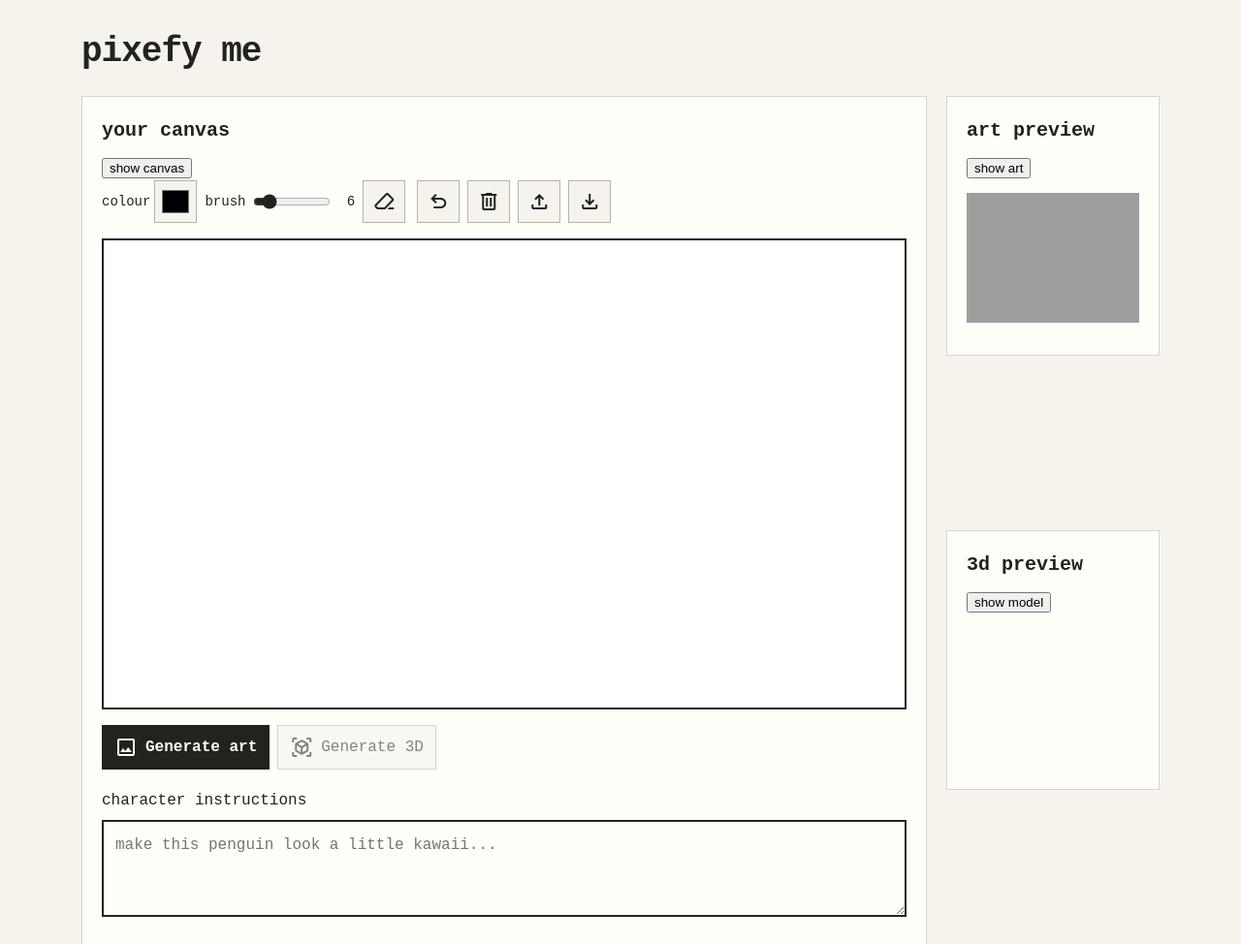
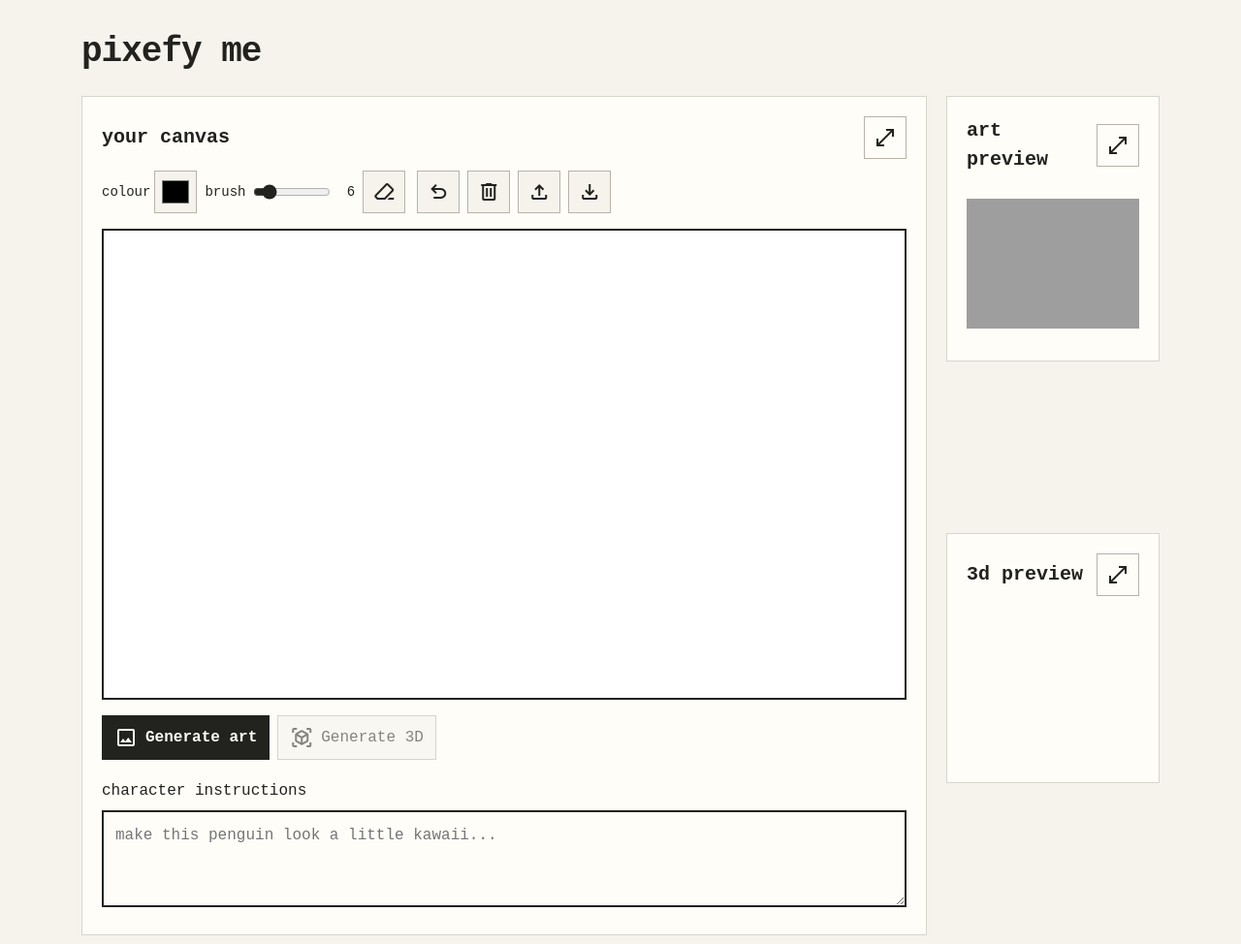
Before and after one commit to jensenleedesignstudio/pixefy-me, a plain HTML site: page public/index.html in a window 1280 px wide. Shown: the top 974 px of the page at 97% size. Drawn offline with nearby package versions, Linux system fonts and the light colour scheme; some packages are replaced by stand-ins of ours; grey boxes are pictures that could not be loaded; a script that the page names is missing.

Commit message:
fix and add icons to full buttons

```diff
--- a/public/index.html
+++ b/public/index.html
@@ -28,11 +28,21 @@
             data-view = "canvas"
         >
 
-        <h2>your canvas</h2>
+        <div class = "panel-header">
+            <h2>your canvas</h2>
 
-        <button type = "button" class = "panel-select" data-target = "canvas">
-            show canvas
-        </button>
+            <button
+                type = "button"
+                class = "panel-select"
+                data-target = "canvas"
+                aria-label = "show canvas in main panel"
+                title = "show canvas"
+            >
+                <span class = "material-symbols-outlined" aria-hidden = "true">
+                    open_in_full
+                </span>
+            </button>
+        </div>
 
         <div class = "drawing-toolbar" role = "group" aria-label = "drawing tools">
             <div class = "tool-group" role = "group" aria-label = "brush settings">
@@ -98,11 +108,22 @@
             data-view = "art"
         >
 
+        <div class = "panel-header">
             <h2>art preview</h2>
 
-            <button type = "button" class = "panel-select" data-target = "art">
-                show art
+            <button
+                type = "button"
+                class = "panel-select"
+                data-target = "art"
+                aria-hidden = "show art preview in main panel"
+                title = "show canvas"
+            >
+                <span class = "material-symbols-outlined" aria-hidden = "true">
+                    open_in_full
+                </span>
             </button>
+
+        </div>
 
             <img id = "preview" src = "kawaiipenguin2.png" alt = "kawaiipenguin!" width = "400">
 
@@ -115,11 +136,22 @@
             data-view = "model"
         >
 
+        <div class = "panel-header">
             <h2>3d preview</h2>
 
-            <button type = "button" class = "panel-select" data-target = "model">
-                show model
+            <button
+                type = "button"
+                class = "panel-select"
+                data-target = "model"
+                aria-label = "show 3d in main panel"
+                title = "show 3d"
+            >
+                <span class = "material-symbols-outlined" aria-hidden = "true">
+                    open_in_full
+                </span>
             </button>
+
+        </div>
 
             <model-viewer
                 id = "model-preview"
--- a/public/styles.css
+++ b/public/styles.css
@@ -275,3 +275,37 @@ label[for="art-instructions"] {
 .preview-panel.is-active #preview {
     width: 100%;
 }
+
+.panel-header {
+    display: flex;
+    align-items: center;
+    justify-content: space-between;
+    gap: 12px;
+    margin-bottom: 12px;
+}
+
+.panel-header h2 {
+    margin: 0;
+}
+
+.panel-select {
+    display: inline-flex;
+    align-items: center;
+    justify-content: center;
+    flex-shrink: 0;
+    width: 44px;
+    height: 44px;
+    border: 1px solid #b7b3a7;
+    background: transparent;
+    color: inherit;
+    cursor: pointer;
+}
+
+.panel-select:hover {
+    background: #e8e4d9;
+}
+
+.panel-select:focus-visible {
+    outline: 2px solid currentColor;
+    outline-offset: 3px;
+}
```
Also changed, not shown: 2 other files.
